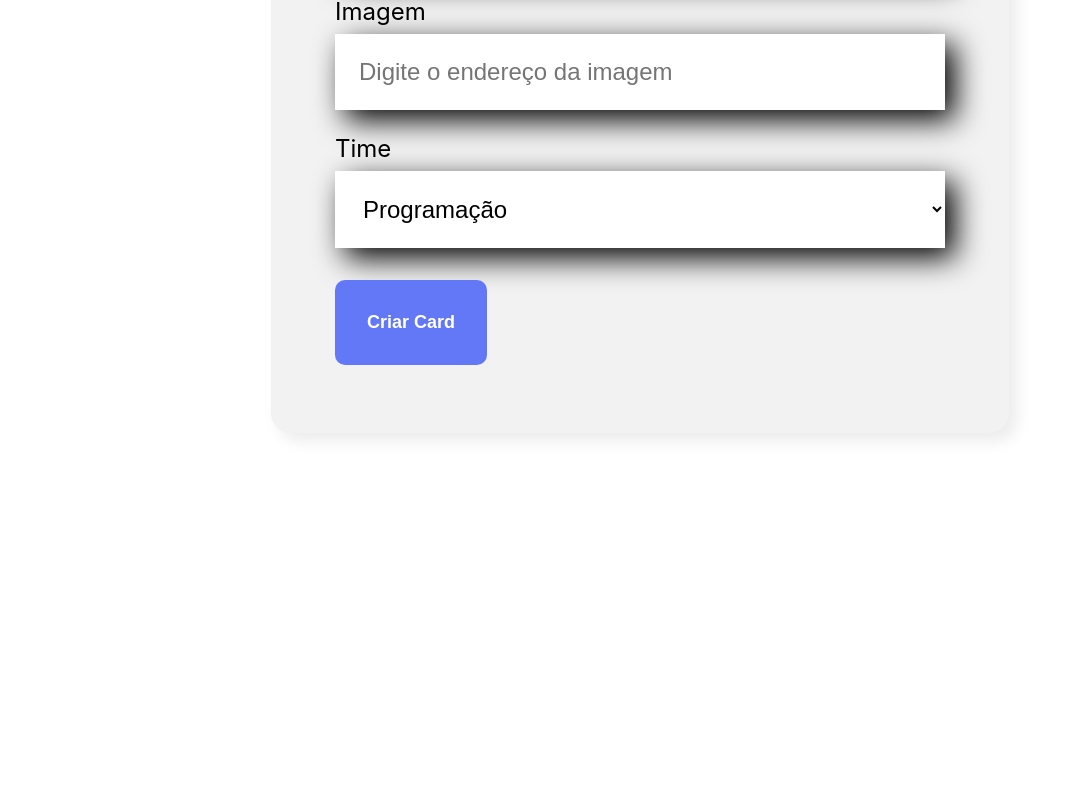
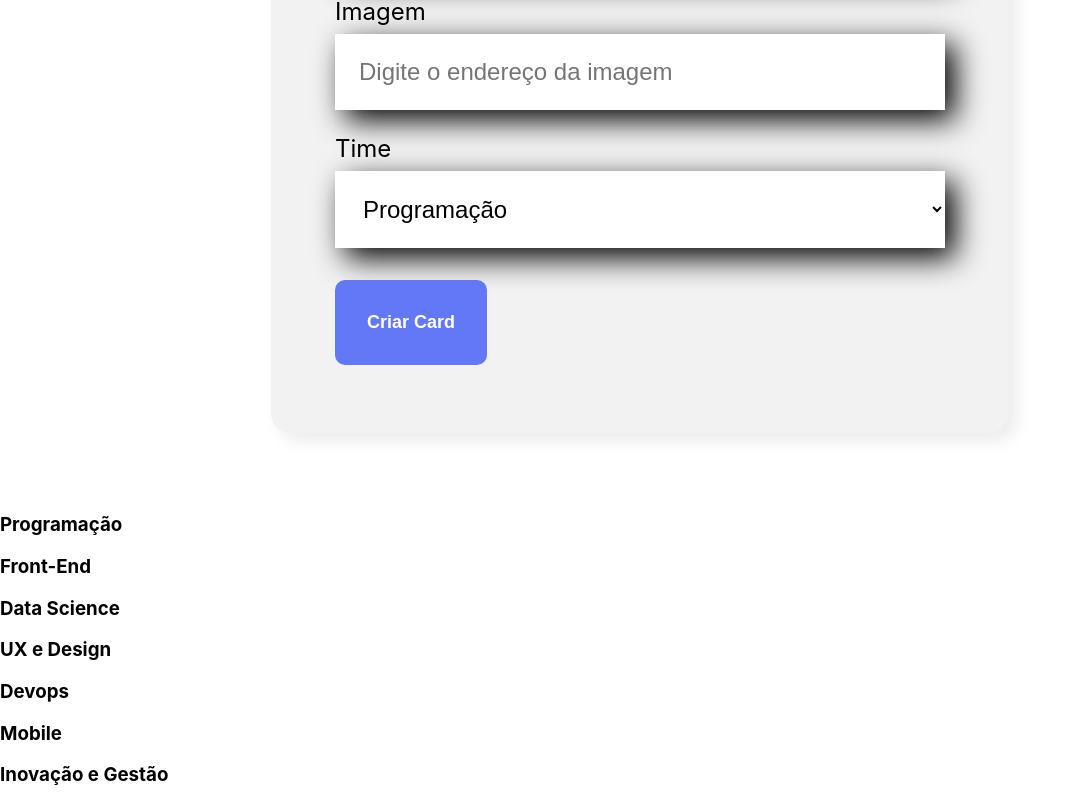
Before and after one commit to raqmarangoni/alura-react-class, a React (Create React App) app: page / in a window 1280 px wide. Shown: the part 964-1769 px from the top of the page, without its empty margins (0-1076 px from the left). Before the commit the page ends 1477 px from the top, so only its background shows below. Built offline with nearby package versions, Linux system fonts and the light colour scheme.

Commit message:
feat: add Team component

```diff
--- a/src/App.js
+++ b/src/App.js
@@ -1,6 +1,7 @@
 import Banner from "./components/Banner";
 import Form from "./components/Form";
 import { useState } from "react";
+import Team from "./components/Team";
 
 function App() {
   const [collaborators, setCollaborators] = useState([])
@@ -12,6 +13,13 @@ function App() {
     <div className="App">
       <Banner/>
       <Form  onRegisteredCollaborator={collaborator => onAddCollaborator(collaborator)}/>
+      <Team name="Programação" />
+      <Team name="Front-End" />
+      <Team name="Data Science" />
+      <Team name="UX e Design" />
+      <Team name="Devops" />
+      <Team name="Mobile" />
+      <Team name="Inovação e Gestão" />
     </div>
   );
 }
--- /dev/null
+++ b/src/components/Team/index.js
@@ -0,0 +1,9 @@
+const Team = (props) => {
+    return (
+        <section>
+            <h3>{props.name}</h3>
+        </section>
+    )
+}
+
+export default Team
```
Also changed, not shown: src/components/Team/Team.css (added).
